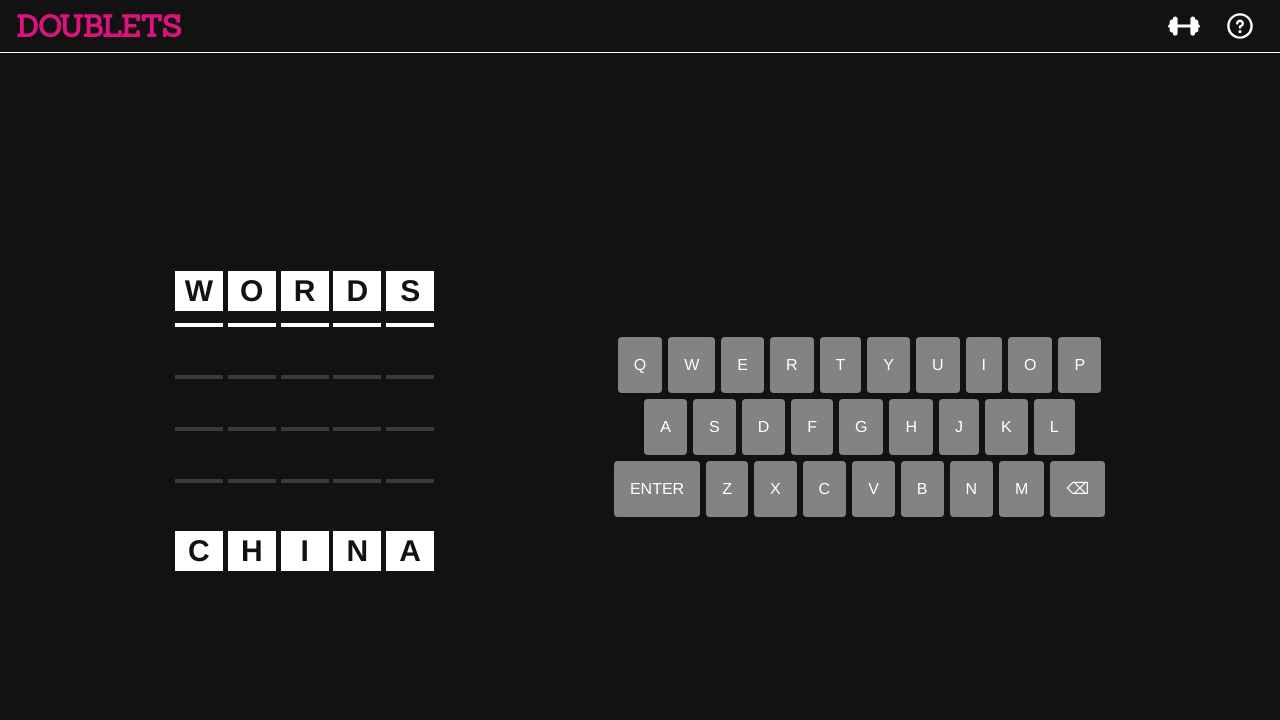
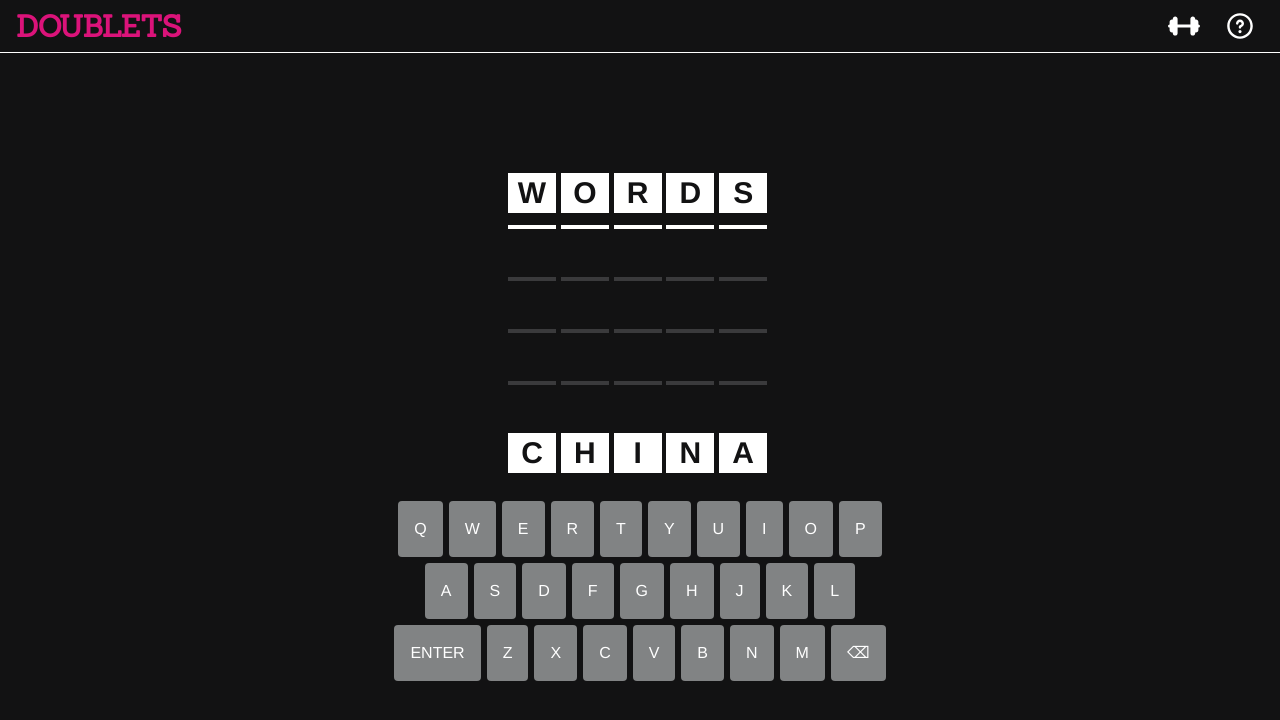
Before and after one commit to sam-jordan/doublets-game, a React (Vite) app: page / in a window 1280 px wide. Both pictures are taken after a click on the button "Play". Shown: the top 720 px of the page. Built offline with nearby package versions, Linux system fonts and the light colour scheme.

Commit message:
Move to a vertical display

```diff
--- a/src/components/game.tsx
+++ b/src/components/game.tsx
@@ -285,7 +285,7 @@
                     setShowHelp={setShowHelp}
                 />
                 <Popup popup={popup} />
-                <div className='flex justify-evenly items-center grow'>
+                <div className='flex flex-col justify-center items-center grow gap-4'>
                     <div>
                         <Word
                             key={'start-word'}
```
